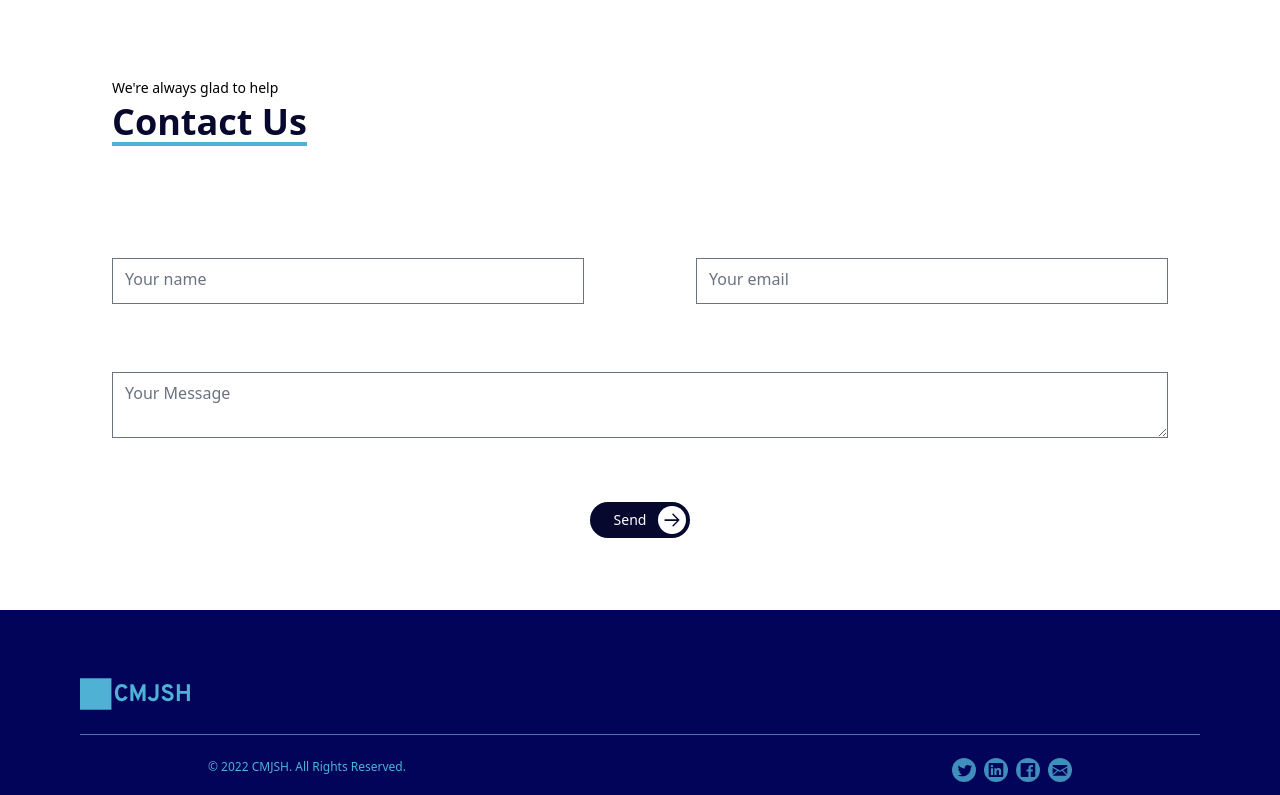
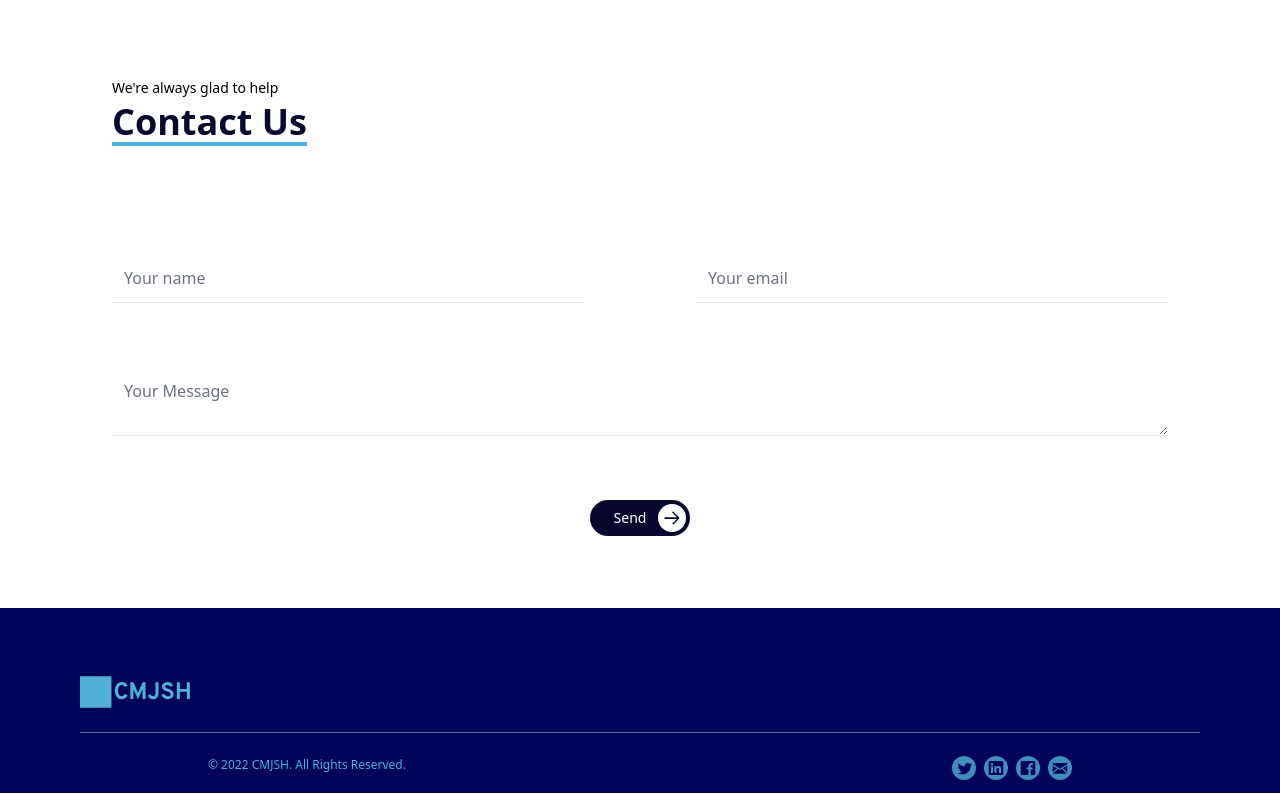
Before and after one commit to jessicamlee/CMJSH-agency, a React (Create React App) app: page / in a window 1280 px wide. Shown: the part 3411-4206 px from the top of the page. Built offline with nearby package versions, Linux system fonts and the light colour scheme.

Commit message:
Update Contact.js
- Restyled the border-bottom on each input field

```diff
--- a/src/layout/Contact.js
+++ b/src/layout/Contact.js
@@ -7,9 +7,9 @@ export default function Contact() {
         <p className='font-light mb-1 text-sm'>We're always glad to help</p>
         <h2 className="text-4xl text-darkBlue font-bold border-b-4 w-fit border-lightBlue mb-20 lg:mb-28">Contact Us</h2>
         <form className='flex flex-col gap-10 mb-12 md:flex-row md:flex-wrap md:px-14 md:gap-x-28 lg:px-0'>
-            <input className='border-b pb-3 grow' type='text' placeholder='Your name' required></input>
-            <input className='border-b pb-3 grow' type='email' placeholder='Your email' required></input>
-            <textarea className='border-b w-full mt-7' type='text' placeholder='Your Message' required></textarea>
+            <input className='border-b pb-3 grow border-0 border-inherit' type='text' placeholder='Your name' required></input>
+            <input className='border-b pb-3 grow border-0 border-inherit' type='email' placeholder='Your email' required></input>
+            <textarea className='border-b w-full mt-7 border-0 border-inherit' type='text' placeholder='Your Message' required></textarea>
             <button className='bg-darkBlue text-white text-sm rounded-full w-fit flex gap-3 items-center py-1 pl-3 pr-1 mt-6 mx-auto' type='submit'>
                 <span className='pl-3'>Send</span>
                 <img className='bg-white rounded-full h-7 w-7' src='/assets/images/sendarrow.svg' alt='arrow'></img>
```
